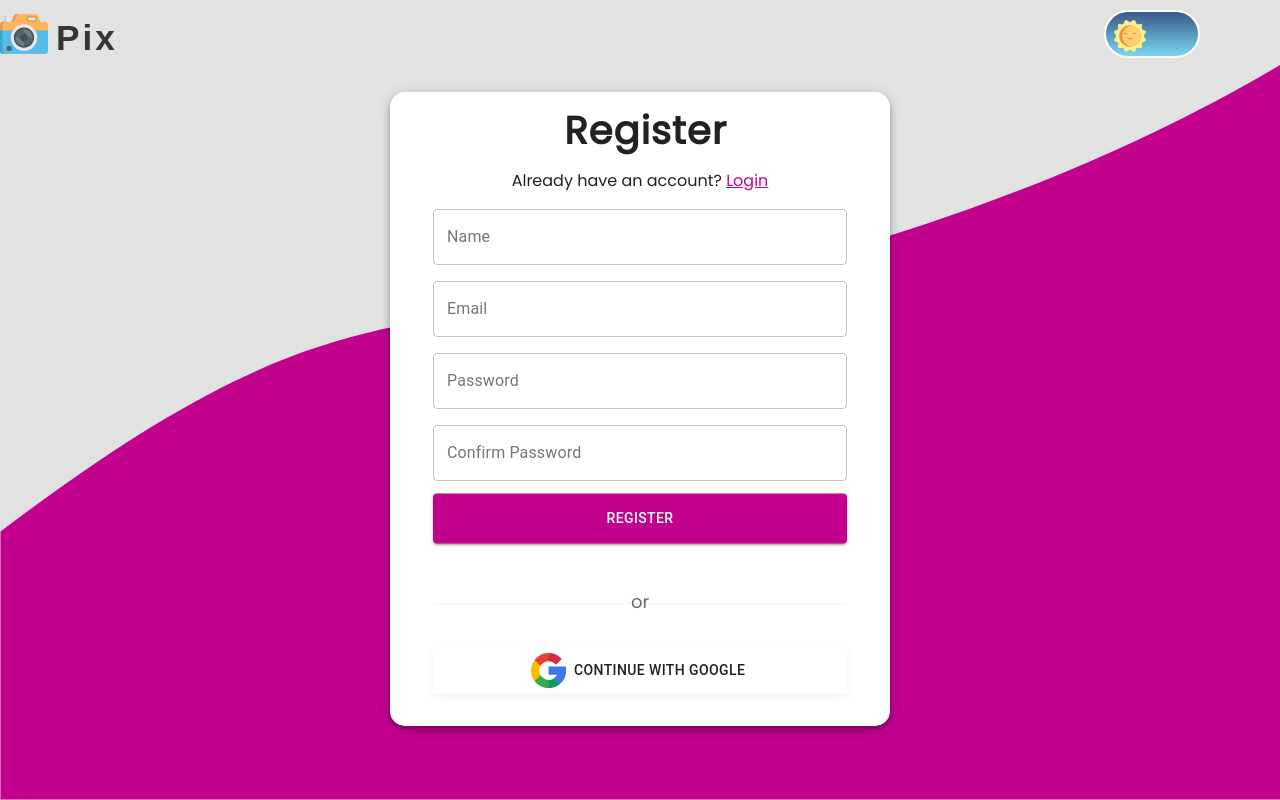
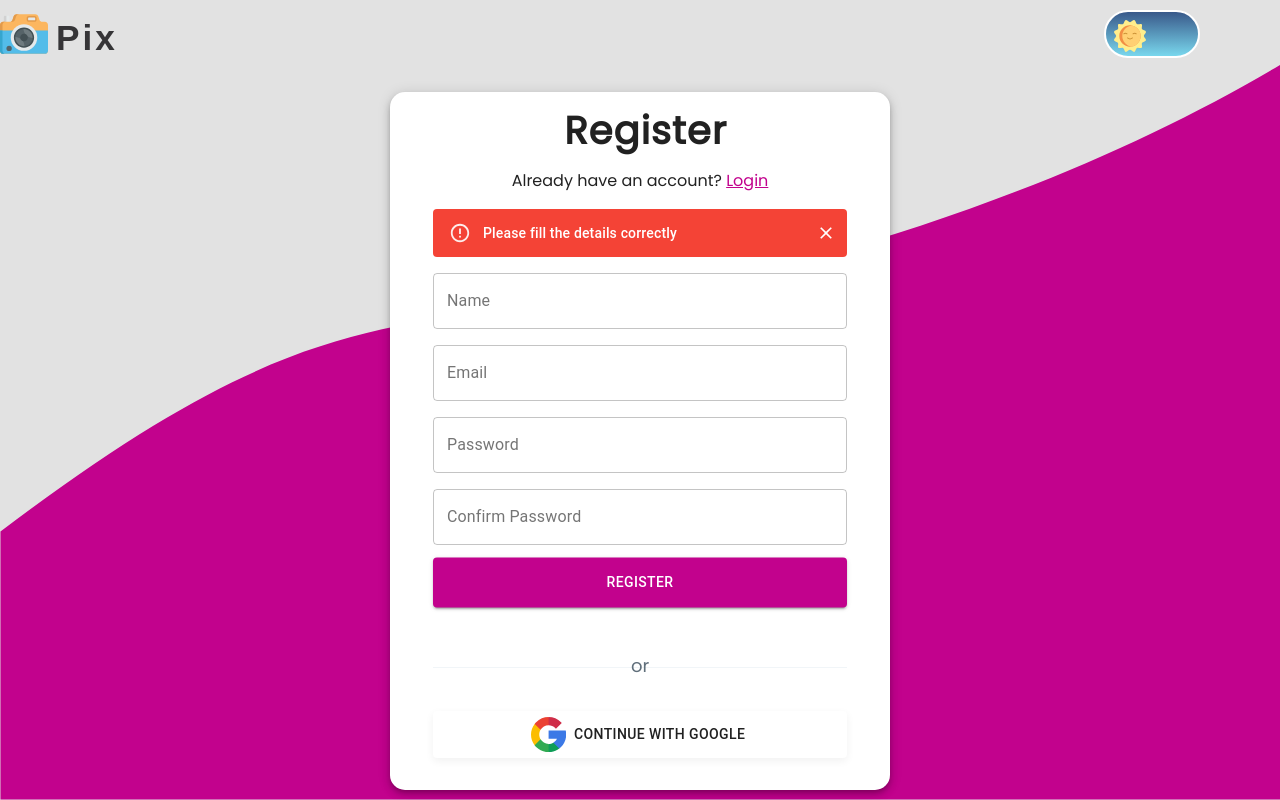
Before and after one commit to aniketbiswas21/Pix, a React (Create React App) app in the folder client/: page /register in a window 1280 px wide. Both pictures are taken after a click on the button "REGISTER". Built offline with nearby package versions, Linux system fonts and the light colour scheme; no server answers; the HTML template or start-up script is replaced by a standard one; a web font is replaced by a local one.

Commit message:
added register hook and actions

```diff
--- a/client/src/components/RegisterCard/RegisterCard.tsx
+++ b/client/src/components/RegisterCard/RegisterCard.tsx
@@ -1,5 +1,5 @@
 import React, { useState } from "react";
-import { Grid, TextField } from "@material-ui/core";
+import { Grid, Grow, TextField } from "@material-ui/core";
 import {
   Border,
   BorderContainer,
@@ -9,10 +9,12 @@ import {
   TextContainer,
 } from "components/LoginCard/LoginCard.styles";
 import { useSelector } from "react-redux";
+import useRegisterForm from "hooks/useRegisterForm";
 import { Link } from "react-router-dom";
 import { RootState } from "redux/type";
 import { RegisterButton, RegisterCardBox } from "./RegisterCard.styles";
 import { ReactComponent as GoogleIcon } from "../../assets/google.svg";
+import { Alert } from "@material-ui/lab";
 
 interface RegisterData {
   name: string;
@@ -29,6 +31,7 @@ const RegisterCard: React.FC = () => {
   const [confirmPassword, setConfirmPassword] = useState<string>("");
   const authError = useSelector((state: RootState) => state.auth?.authError);
   const { name, email, password } = user;
+  const [error, validate, resetError] = useRegisterForm(user, confirmPassword);
   // eslint-disable-next-line
   const emailRegex = /^(([^<>()\[\]\\.,;:\s@"]+(\.[^<>()\[\]\\.,;:\s@"]+)*)|(".+"))@((\[[0-9]{1,3}\.[0-9]{1,3}\.[0-9]{1,3}\.[0-9]{1,3}\])|(([a-zA-Z\-0-9]+\.)+[a-zA-Z]{2,}))$/;
 
@@ -54,6 +57,36 @@ const RegisterCard: React.FC = () => {
               </Link>
             </span>
           </Grid>
+          {error && (
+            <Grid item xs={10}>
+              <Grow in={true}>
+                <Alert
+                  variant="filled"
+                  severity="error"
+                  onClose={() => {
+                    resetError();
+                  }}
+                >
+                  Please fill the details correctly
+                </Alert>
+              </Grow>
+            </Grid>
+          )}
+          {authError?.success === false && (
+            <Grid item xs={10}>
+              <Grow in={true}>
+                <Alert
+                  variant="filled"
+                  severity="error"
+                  onClose={() => {
+                    resetError();
+                  }}
+                >
+                  Invalid Credentials
+                </Alert>
+              </Grow>
+            </Grid>
+          )}
           <TextContainer item xs={10}>
             <TextField
               variant="outlined"
@@ -132,7 +165,11 @@ const RegisterCard: React.FC = () => {
             />
           </TextContainer>
           <Grid container item xs={10} justify="center">
-            <RegisterButton variant="contained" fullWidth>
+            <RegisterButton
+              variant="contained"
+              fullWidth
+              onClick={() => validate()}
+            >
               Register
             </RegisterButton>
           </Grid>
--- /dev/null
+++ b/client/src/hooks/useRegisterForm.tsx
@@ -0,0 +1,56 @@
+import { useState } from "react";
+import { useDispatch } from "react-redux";
+import { clearError, registerUser } from "redux/actions";
+
+interface IRegisterData {
+  name: string;
+  email: string;
+  password: string;
+}
+
+const useRegisterForm = (
+  registerData: IRegisterData,
+  confirmPassword: string
+) => {
+  const [error, setError] = useState<boolean>(false);
+  const dispatch = useDispatch();
+  const { name, email, password } = registerData;
+  // eslint-disable-next-line
+  const emailRegex = /^(([^<>()\[\]\\.,;:\s@"]+(\.[^<>()\[\]\\.,;:\s@"]+)*)|(".+"))@((\[[0-9]{1,3}\.[0-9]{1,3}\.[0-9]{1,3}\.[0-9]{1,3}\])|(([a-zA-Z\-0-9]+\.)+[a-zA-Z]{2,}))$/;
+
+  const validate = () => {
+    if (email === "") {
+      setError(true);
+    } else if (emailRegex.test(email) === false) {
+      setError(true);
+    } else if (
+      password === "" ||
+      password.length < 6 ||
+      password.trim().length < 6
+    ) {
+      setError(true);
+    } else if (password !== confirmPassword) {
+      setError(true);
+    } else if (
+      name === "" ||
+      name.length < 5 ||
+      name.trim().length < 5 ||
+      name.length > 100 ||
+      name.trim().length > 100
+    ) {
+      setError(true);
+    } else {
+      setError(false);
+      dispatch(registerUser(registerData));
+    }
+  };
+
+  const resetError = () => {
+    setError(false);
+    dispatch(clearError());
+  };
+
+  return [error, validate, resetError] as [boolean, () => void, () => void];
+};
+
+export default useRegisterForm;
--- a/client/src/redux/actions/authActions.tsx
+++ b/client/src/redux/actions/authActions.tsx
@@ -1,20 +1,39 @@
 import axios from "axios";
 import { Dispatch } from "redux";
-import { AuthActionTypes, UserLoginForm } from "redux/type";
-import { CLEAR_ERROR, LOGIN_USER, USER_ERROR } from "../types";
+import { AuthActionTypes, UserLoginForm, UserRegisterForm } from "redux/type";
+import { CLEAR_ERROR, LOGIN_USER, REGISTER_USER, USER_ERROR } from "../types";
 
 //Login User
 export const loginUser = (user: UserLoginForm) => async (
   dispatch: Dispatch<AuthActionTypes>
 ) => {
-  console.log(process.env.REACT_APP_BASE_URL);
   try {
     const res = await axios.post("/auth/login", user, {
       withCredentials: true,
     });
-    console.log(res.data);
     dispatch({
       type: LOGIN_USER,
+      payload: res.data.data,
+    });
+  } catch (err) {
+    console.log(err);
+    dispatch({
+      type: USER_ERROR,
+      payload: err.response.data,
+    });
+  }
+};
+
+// Register User
+export const registerUser = (user: UserRegisterForm) => async (
+  dispatch: Dispatch<AuthActionTypes>
+) => {
+  try {
+    const res = await axios.post("/auth/register", user, {
+      withCredentials: true,
+    });
+    dispatch({
+      type: REGISTER_USER,
       payload: res.data.data,
     });
   } catch (err) {
--- a/client/src/redux/type.d.ts
+++ b/client/src/redux/type.d.ts
@@ -29,6 +29,12 @@ export interface IAuthState {
 }
 
 export interface UserLoginForm {
+  email: string;
+  password: string;
+}
+
+export interface UserRegisterForm {
+  name: string;
   email: string;
   password: string;
 }
```
